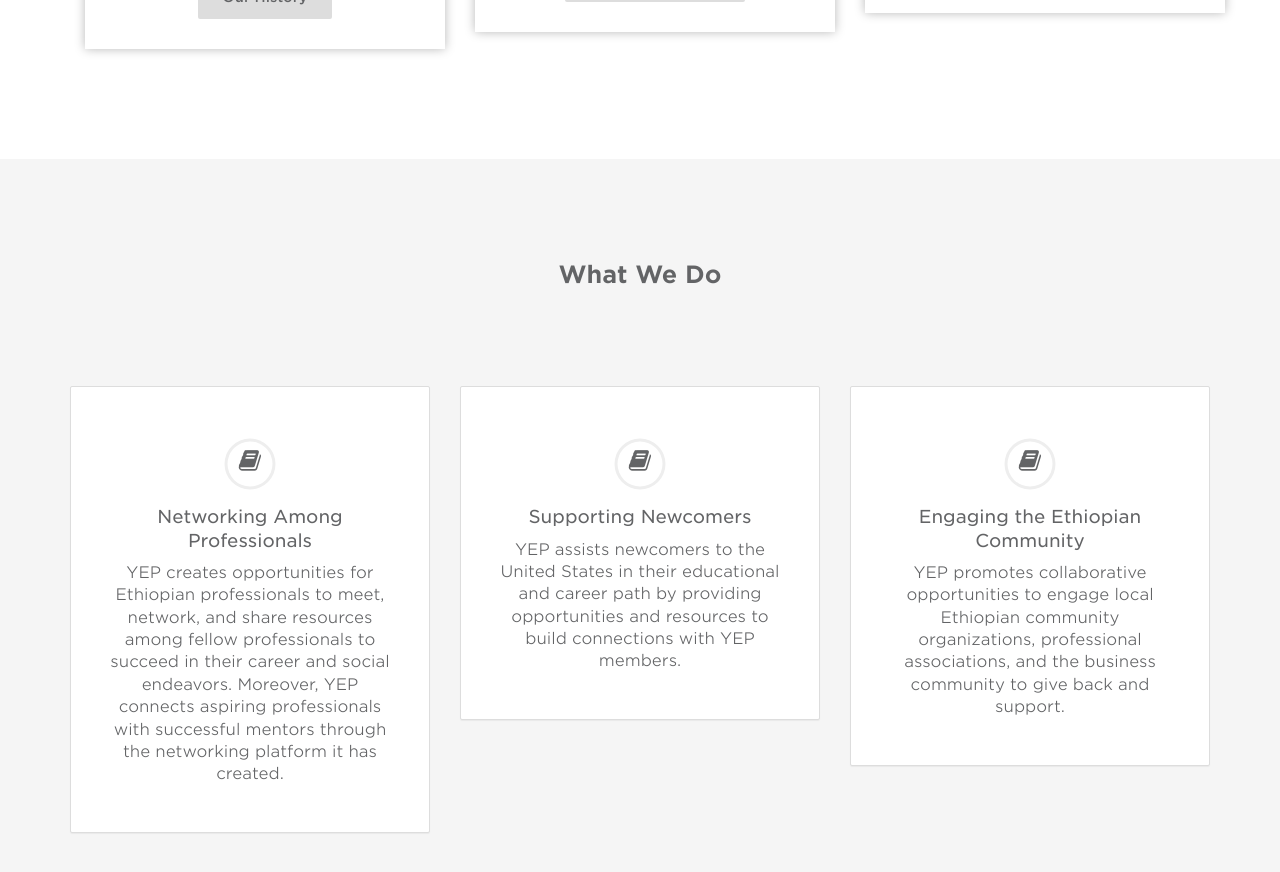
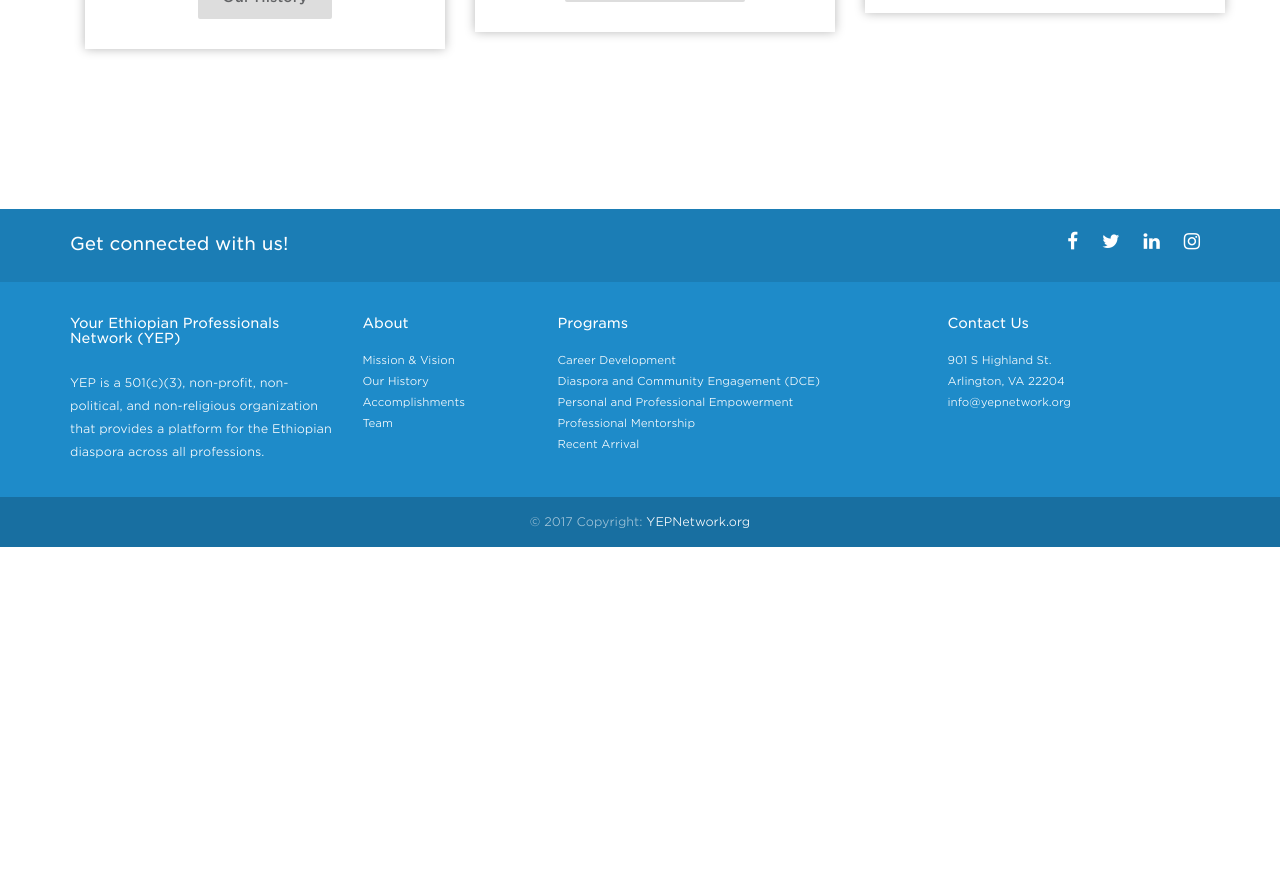
Before and after one commit to YEPNetwork/yepnetwork.github.io, a Jekyll site: the page built from about.html, in a window 1280 px wide and 900 px high, scrolled down 2344 px. Shown: the top 872 px of the window. Built offline with Jekyll 4.4.1, drawn with Linux system fonts in a browser that asks for light colours; nearby versions of some CDN libraries; after the commit the page ends 2891 px from its top, so only the background shows below that.

Commit message:
Removed deprecated content.

```diff
--- a/about.html
+++ b/about.html
@@ -91,44 +91,3 @@
     </section>
   </div>
 </div>
-
-<div class="prose bg-gray">
-  <div class="container pad-by-100">
-    <div class="row">
-      <div class="col-sm-12 text-center margin-bottom-4">
-        <h2 class="margin-bottom-4 margin-top-0">What We Do</h2>
-      </div>
-      <div class="col-sm-4">
-        <div class="panel panel-default padding-4 text-center">
-          <div class="panel-icon-wrapper">
-            <i class="fa fa-book"></i>
-          </div>
-          <h4>Networking Among Professionals</h4>
-          <p>YEP creates opportunities for Ethiopian professionals to meet, network, and share resources among fellow professionals
-            to succeed in their career and social endeavors. Moreover, YEP connects aspiring professionals with successful
-            mentors through the networking platform it has created.</p>
-        </div>
-      </div>
-      <div class="col-sm-4">
-        <div class="panel panel-default padding-4 text-center">
-          <div class="panel-icon-wrapper">
-            <i class="fa fa-book"></i>
-          </div>
-          <h4>Supporting Newcomers</h4>
-          <p>YEP assists newcomers to the United States in their educational and career path by providing opportunities and
-            resources to build connections with YEP members.</p>
-        </div>
-      </div>
-      <div class="col-sm-4">
-        <div class="panel panel-default padding-4 text-center">
-          <div class="panel-icon-wrapper">
-            <i class="fa fa-book"></i>
-          </div>
-          <h4>Engaging the Ethiopian Community</h4>
-          <p>YEP promotes collaborative opportunities to engage local Ethiopian community organizations, professional associations,
-            and the business community to give back and support.</p>
-        </div>
-      </div>
-    </div>
-  </div>
-</div>
```
